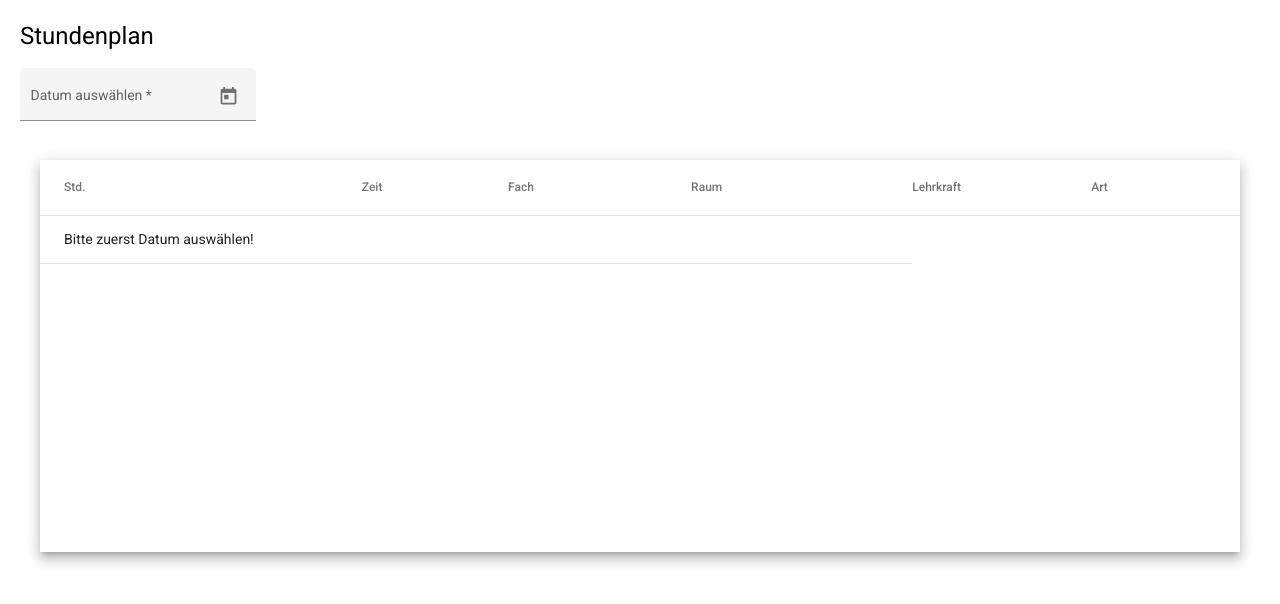
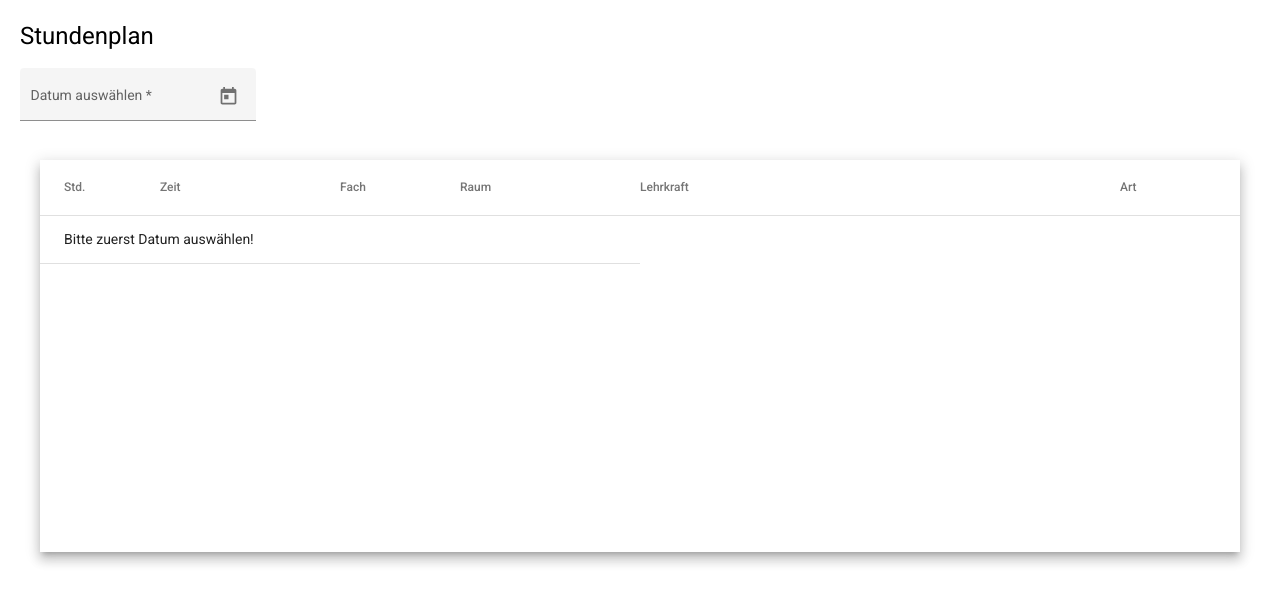
Before and after one commit to kerlub17/SchoolPlus, an Angular app in the folder SchoolPlus/: page /timetable in a window 1280 px wide. Shown: the top 604 px of the page. Built offline with nearby package versions, Linux system fonts and the light colour scheme.

Commit message:
gui improvements

```diff
--- a/SchoolPlus/src/app/beans/timetable.ts
+++ b/SchoolPlus/src/app/beans/timetable.ts
@@ -1,4 +1,5 @@
 export class Timetable {
+  index: string = "";
   time: string = "";
   subject: string = "";
   room: string = "";
--- a/SchoolPlus/src/app/home/home.component.css
+++ b/SchoolPlus/src/app/home/home.component.css
@@ -30,3 +30,99 @@ table {
   width: 100%;
   border-spacing: 8px;
 }
+
+.mat-column-index{
+  word-wrap: break-word !important;
+  white-space: unset !important;
+  flex: 0 0 10% !important;
+  width: 10% !important;
+  overflow-wrap: break-word;
+  word-wrap: break-word;
+
+  word-break: break-word;
+
+  -ms-hyphens: auto;
+  -moz-hyphens: auto;
+  -webkit-hyphens: auto;
+  hyphens: auto;
+}
+
+.mat-column-subject{
+  word-wrap: break-word !important;
+  white-space: unset !important;
+  flex: 0 0 10% !important;
+  width: 10% !important;
+  overflow-wrap: break-word;
+  word-wrap: break-word;
+
+  word-break: break-word;
+
+  -ms-hyphens: auto;
+  -moz-hyphens: auto;
+  -webkit-hyphens: auto;
+  hyphens: auto;
+}
+
+.mat-column-time{
+  word-wrap: break-word !important;
+  white-space: unset !important;
+  flex: 0 0 15% !important;
+  width: 15% !important;
+  overflow-wrap: break-word;
+  word-wrap: break-word;
+
+  word-break: break-word;
+
+  -ms-hyphens: auto;
+  -moz-hyphens: auto;
+  -webkit-hyphens: auto;
+  hyphens: auto;
+}
+
+.mat-column-room {
+  word-wrap: break-word !important;
+  white-space: unset !important;
+  flex: 0 0 15% !important;
+  width: 15% !important;
+  overflow-wrap: break-word;
+  word-wrap: break-word;
+
+  word-break: break-word;
+
+  -ms-hyphens: auto;
+  -moz-hyphens: auto;
+  -webkit-hyphens: auto;
+  hyphens: auto;
+}
+
+.mat-column-teacher {
+  word-wrap: break-word !important;
+  white-space: unset !important;
+  flex: 0 0 40% !important;
+  width: 40% !important;
+  overflow-wrap: break-word;
+  word-wrap: break-word;
+
+  word-break: break-word;
+
+  -ms-hyphens: auto;
+  -moz-hyphens: auto;
+  -webkit-hyphens: auto;
+  hyphens: auto;
+}
+
+.mat-column-art {
+  word-wrap: break-word !important;
+  white-space: unset !important;
+  flex: 0 0 10% !important;
+  width: 10% !important;
+  overflow-wrap: break-word;
+  word-wrap: break-word;
+
+  word-break: break-word;
+
+  -ms-hyphens: auto;
+  -moz-hyphens: auto;
+  -webkit-hyphens: auto;
+  hyphens: auto;
+}
--- a/SchoolPlus/src/app/home/home.component.ts
+++ b/SchoolPlus/src/app/home/home.component.ts
@@ -5,6 +5,8 @@ import {TimetableService} from "../services/timetable.service";
 import {Timetable} from "../beans/timetable";
 import {GlobalVariables} from "../../global-variables";
 import {NavComponent} from "../nav/nav.component";
+import {Task} from "../beans/task";
+import {HttpClient} from "@angular/common/http";
 
 @Component({
   selector: 'app-home',
@@ -13,11 +15,16 @@ import {NavComponent} from "../nav/nav.component";
 })
 export class HomeComponent implements OnInit{
 
-  displayedColumns = ['hour', 'time', 'subject', 'room', 'teacher', 'activityType'];
+  private taskUrl!: string;
+  displayedColumns = ['index', 'time', 'subject', 'room', 'teacher', 'activityType'];
+  displayedColumnsTasks = ['name', 'subject', 'date', 'type', 'done', 'note', 'time'];
   timetable: Timetable[];
+  tasktable: Task[];
 
-  constructor(private timetableService: TimetableService) {
-    this.timetable = [];
+  constructor(private timetableService: TimetableService, private http: HttpClient) {
+    this.timetable = []
+    this.tasktable = []
+    this.taskUrl = 'http://localhost:8080/gettasks?date=today';
   }
 
   ngOnInit() {
@@ -33,6 +40,10 @@ export class HomeComponent implements OnInit{
       this.timetable = value;
       console.log(this.timetable);
     })
+
+    this.http.get<Task[]>(this.taskUrl).subscribe(value => {
+      this.tasktable = value;
+    });
   }
 
 
--- a/SchoolPlus/src/app/login/login.component.html
+++ b/SchoolPlus/src/app/login/login.component.html
@@ -1,4 +1,4 @@
-  <div fxLayoutAlign="center center" fxFlexFill class="main-div" class="main-div">
+  <div fxLayoutAlign="center center" fxFlexFill class="main-div">
     <mat-card fxFlex="25">
       <mat-toolbar color="primary">Login Page</mat-toolbar>
       <form fxLayoutAlign="stretch" fxLayout="column" class="login-form" #loginForm="ngForm" (ngSubmit)="onLogin(loginForm.value, loginForm)">
--- a/SchoolPlus/src/app/tasks/tasks.component.css
+++ b/SchoolPlus/src/app/tasks/tasks.component.css
@@ -20,3 +20,72 @@ td, th {
   overflow: auto;
   margin: 20px;
 }
+
+.actionButton {
+  float: left;
+  display: inline-block;
+}
+
+.mat-column-name {
+  word-wrap: break-word !important;
+  white-space: unset !important;
+  flex: 0 0 25% !important;
+  width: 25% !important;
+  overflow-wrap: break-word;
+  word-wrap: break-word;
+
+  word-break: break-word;
+
+  -ms-hyphens: auto;
+  -moz-hyphens: auto;
+  -webkit-hyphens: auto;
+  hyphens: auto;
+}
+
+.mat-column-note {
+  word-wrap: break-word !important;
+  white-space: unset !important;
+  flex: 0 0 5% !important;
+  width: 5% !important;
+  overflow-wrap: break-word;
+  word-wrap: break-word;
+
+  word-break: break-word;
+
+  -ms-hyphens: auto;
+  -moz-hyphens: auto;
+  -webkit-hyphens: auto;
+  hyphens: auto;
+}
+
+.mat-column-done {
+  word-wrap: break-word !important;
+  white-space: unset !important;
+  flex: 0 0 8% !important;
+  width: 8% !important;
+  overflow-wrap: break-word;
+  word-wrap: break-word;
+
+  word-break: break-word;
+
+  -ms-hyphens: auto;
+  -moz-hyphens: auto;
+  -webkit-hyphens: auto;
+  hyphens: auto;
+}
+
+.mat-column-actions {
+  word-wrap: break-word !important;
+  white-space: unset !important;
+  flex: 0 0 20% !important;
+  width: 20% !important;
+  overflow-wrap: break-word;
+  word-wrap: break-word;
+
+  word-break: break-word;
+
+  -ms-hyphens: auto;
+  -moz-hyphens: auto;
+  -webkit-hyphens: auto;
+  hyphens: auto;
+}
--- a/SchoolPlus/src/app/tasks/tasks.component.html
+++ b/SchoolPlus/src/app/tasks/tasks.component.html
@@ -14,14 +14,8 @@
   <div class="example-container mat-elevation-z8">
     <table mat-table [dataSource]="dataSource" matSort>
 
-      <!-- ID Column -->
-      <ng-container matColumnDef="id">
-        <th mat-header-cell *matHeaderCellDef mat-sort-header> ID </th>
-        <td mat-cell *matCellDef="let row"> {{row.id}} </td>
-      </ng-container>
-
       <!-- Name Column -->
-      <ng-container matColumnDef="name" class="name-column">
+      <ng-container matColumnDef="name">
         <th mat-header-cell *matHeaderCellDef mat-sort-header> Name </th>
         <td mat-cell *matCellDef="let row"> {{row.name}} </td>
       </ng-container>
@@ -62,6 +56,20 @@
         <td mat-cell *matCellDef="let row"> {{row.time}} </td>
       </ng-container>
 
+      <ng-container [matColumnDef]="'actions'">
+        <th mat-header-cell *matHeaderCellDef> actions </th>
+        <td mat-cell *matCellDef="let element">
+          <div class="actionButton">
+            <button class="actionButton" mat-icon-button (click)="edit(element)">
+              <mat-icon mat-icon-button color='primary'>edit</mat-icon>
+            </button>
+            <button class="actionButton" mat-icon-button (click)="delete(element)">
+              <mat-icon mat-icon-button color="warn">delete</mat-icon>
+            </button>
+          </div>
+        </td>
+      </ng-container>
+
       <tr mat-header-row *matHeaderRowDef="displayedColumns"></tr>
       <tr mat-row *matRowDef="let row; columns: displayedColumns;"></tr>
 
--- a/SchoolPlus/src/app/tasks/tasks.component.ts
+++ b/SchoolPlus/src/app/tasks/tasks.component.ts
@@ -14,7 +14,7 @@ import {MatDialog, MatDialogConfig} from "@angular/material/dialog";
 })
 export class TasksComponent implements OnInit {
 //"id":9,"name":"mathe-HÜ","subject":"Mathe","date":"20210630","type":"Hausaufgabe","done":false,"note":0,"time":120
-  displayedColumns = ['id', 'name', 'subject', 'date', 'type', 'done', 'note', 'time'];
+  displayedColumns = ['name', 'subject', 'date', 'type', 'done', 'note', 'time', 'actions'];
   tasktable: Task[];
   dataSource!: MatTableDataSource<Task>;
   date: string = "";
@@ -52,4 +52,11 @@ export class TasksComponent implements OnInit {
     this.router.navigateByUrl('/newtask');
   }
 
+  edit(element: Object) {
+
+  }
+
+  delete(element: Object) {
+
+  }
 }
--- a/SchoolPlus/src/app/timetable/timetable.component.css
+++ b/SchoolPlus/src/app/timetable/timetable.component.css
@@ -12,3 +12,99 @@ table {
   overflow: auto;
   margin: 20px;
 }
+
+.mat-column-index{
+  word-wrap: break-word !important;
+  white-space: unset !important;
+  flex: 0 0 10% !important;
+  width: 10% !important;
+  overflow-wrap: break-word;
+  word-wrap: break-word;
+
+  word-break: break-word;
+
+  -ms-hyphens: auto;
+  -moz-hyphens: auto;
+  -webkit-hyphens: auto;
+  hyphens: auto;
+}
+
+.mat-column-subject{
+  word-wrap: break-word !important;
+  white-space: unset !important;
+  flex: 0 0 10% !important;
+  width: 10% !important;
+  overflow-wrap: break-word;
+  word-wrap: break-word;
+
+  word-break: break-word;
+
+  -ms-hyphens: auto;
+  -moz-hyphens: auto;
+  -webkit-hyphens: auto;
+  hyphens: auto;
+}
+
+.mat-column-time{
+  word-wrap: break-word !important;
+  white-space: unset !important;
+  flex: 0 0 15% !important;
+  width: 15% !important;
+  overflow-wrap: break-word;
+  word-wrap: break-word;
+
+  word-break: break-word;
+
+  -ms-hyphens: auto;
+  -moz-hyphens: auto;
+  -webkit-hyphens: auto;
+  hyphens: auto;
+}
+
+.mat-column-room {
+  word-wrap: break-word !important;
+  white-space: unset !important;
+  flex: 0 0 15% !important;
+  width: 15% !important;
+  overflow-wrap: break-word;
+  word-wrap: break-word;
+
+  word-break: break-word;
+
+  -ms-hyphens: auto;
+  -moz-hyphens: auto;
+  -webkit-hyphens: auto;
+  hyphens: auto;
+}
+
+.mat-column-teacher {
+  word-wrap: break-word !important;
+  white-space: unset !important;
+  flex: 0 0 40% !important;
+  width: 40% !important;
+  overflow-wrap: break-word;
+  word-wrap: break-word;
+
+  word-break: break-word;
+
+  -ms-hyphens: auto;
+  -moz-hyphens: auto;
+  -webkit-hyphens: auto;
+  hyphens: auto;
+}
+
+.mat-column-art {
+  word-wrap: break-word !important;
+  white-space: unset !important;
+  flex: 0 0 10% !important;
+  width: 10% !important;
+  overflow-wrap: break-word;
+  word-wrap: break-word;
+
+  word-break: break-word;
+
+  -ms-hyphens: auto;
+  -moz-hyphens: auto;
+  -webkit-hyphens: auto;
+  hyphens: auto;
+}
--- a/SchoolPlus/src/app/timetable/timetable.component.html
+++ b/SchoolPlus/src/app/timetable/timetable.component.html
@@ -13,9 +13,9 @@
     <table mat-table [dataSource]="timetable">
 
       <!-- Position Stunde -->
-      <ng-container matColumnDef="hour">
+      <ng-container matColumnDef="index">
         <th mat-header-cell *matHeaderCellDef> Std. </th>
-        <td mat-cell *matCellDef="let element; let i = index"> {{i}} </td>
+        <td mat-cell *matCellDef="let element;"> {{element.index}} </td>
       </ng-container>
 
       <!-- Name Zeit -->
--- a/SchoolPlus/src/app/timetable/timetable.component.ts
+++ b/SchoolPlus/src/app/timetable/timetable.component.ts
@@ -11,7 +11,7 @@ import {HttpClient} from "@angular/common/http";
 export class TimetableComponent implements OnInit{
 
   private timetableUrl!: string;
-  displayedColumns = ['hour', 'time', 'subject', 'room', 'teacher', 'activityType'];
+  displayedColumns = ['index', 'time', 'subject', 'room', 'teacher', 'activityType'];
   timetable: Timetable[];
 
   constructor(private http: HttpClient) {
```
Also changed, not shown: SchoolPlus/src/app/home/home.component.html (+36 -31 lines).
